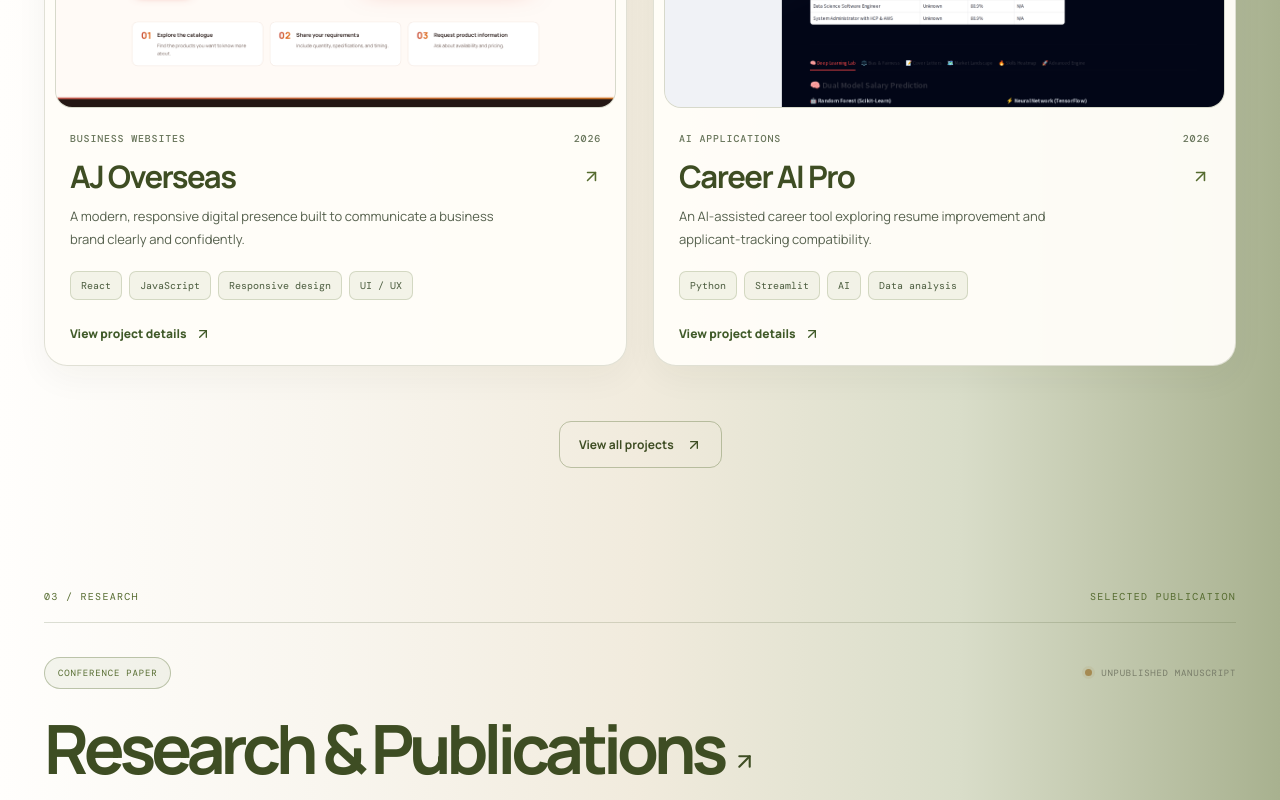
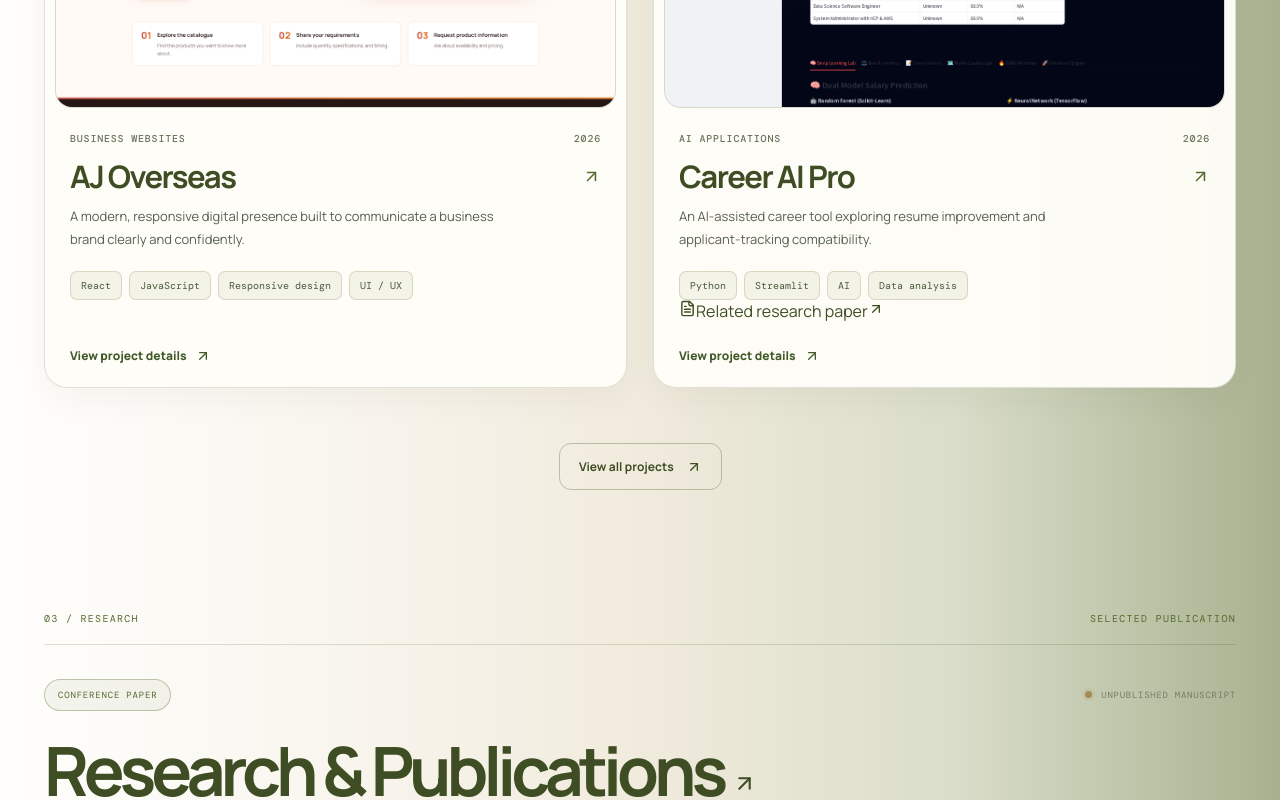
Before and after one commit to rnvjn2126/portfolio, a React (Vite) app: page / in a window 1280 px wide. Shown: the part 2431-3231 px from the top of the page. Built offline with nearby package versions, Linux system fonts and the light colour scheme; no server answers.

Commit message:
Show related research paper under Career AI Pro project card

```diff
--- a/src/components/ProjectCard.jsx
+++ b/src/components/ProjectCard.jsx
@@ -1,4 +1,4 @@
-import { ArrowRight, ArrowUpRight, Github, Globe } from 'lucide-react'
+import { ArrowRight, ArrowUpRight, FileText, Github, Globe } from 'lucide-react'
 import { Link } from 'react-router-dom'
 import { motion, useReducedMotion } from 'motion/react'
 
@@ -37,6 +37,17 @@ export default function ProjectCard({ project, index = 0, showActions = false })
         <div className="tag-row">
           {project.tags.slice(0, 4).map(tag => <span className="tag" key={tag}>{tag}</span>)}
         </div>
+        {project.paper && (
+          <Link
+            className="project-research-link"
+            to={'/projects/' + project.slug}
+            aria-label={'Read research related to ' + project.title}
+          >
+            <FileText size={17} aria-hidden="true" />
+            <span>Related research paper</span>
+            <ArrowUpRight size={16} aria-hidden="true" />
+          </Link>
+        )}
         {showActions ? (
           <div className="project-actions">
             {project.liveUrl && (
```
